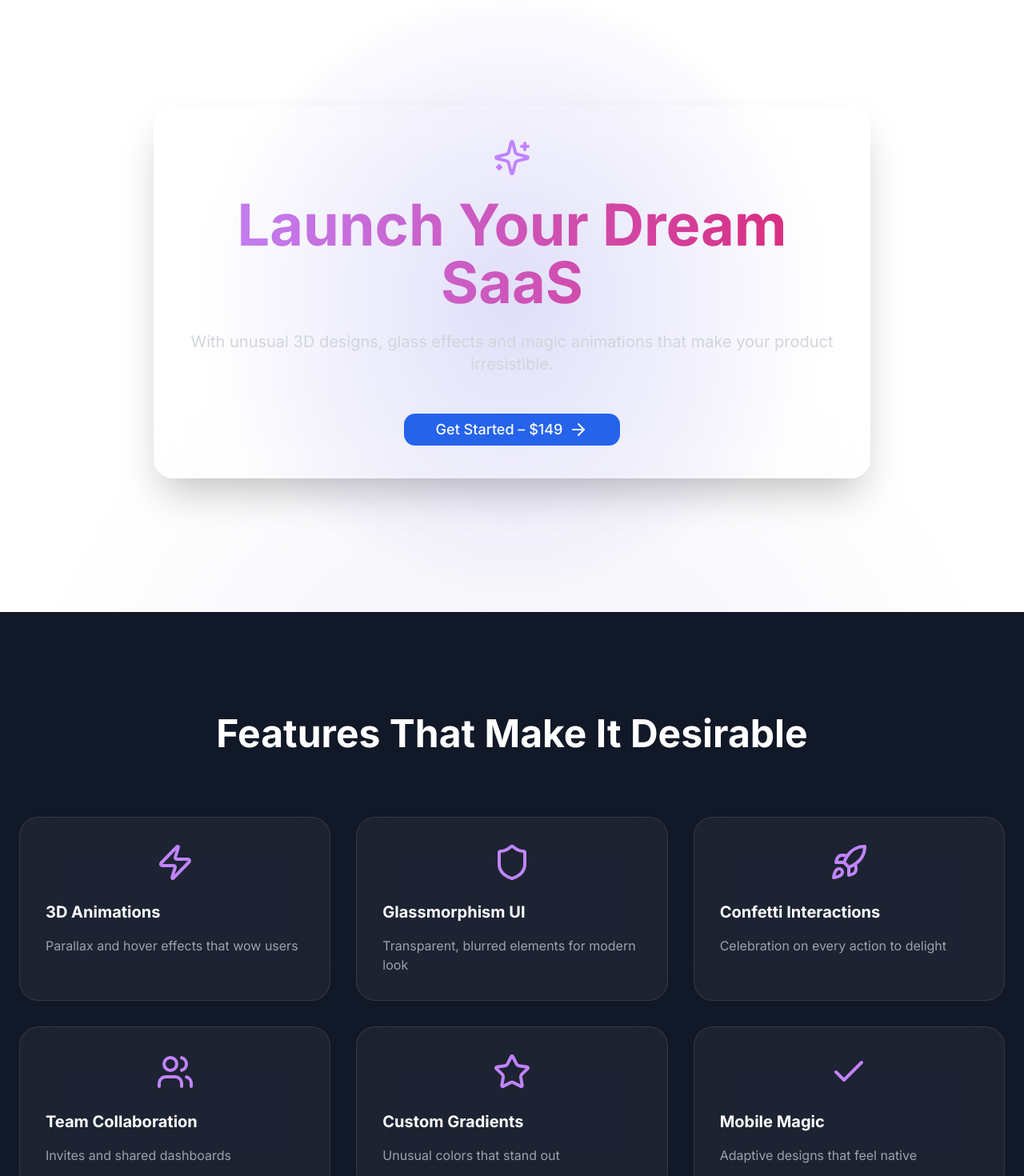
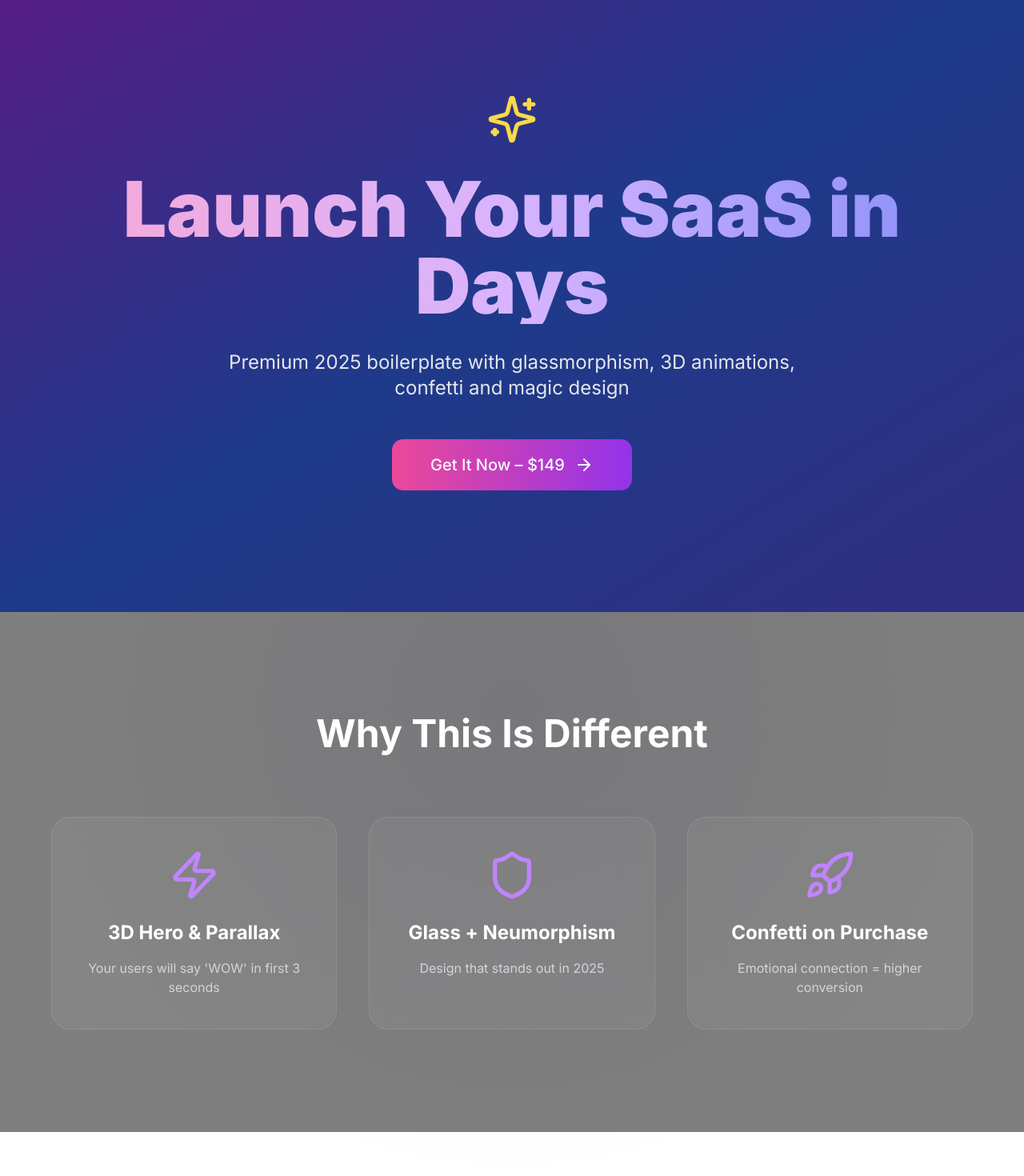
Before and after one commit to mickeyl11l/my-saas-2025, a Next.js app: page / in a window 1280 px wide. Shown: the part 100-1570 px from the top of the page at 80% size. Built offline with nearby package versions, Linux system fonts and the light colour scheme.

Commit message:
Update page.tsx

```diff
--- a/app/page.tsx
+++ b/app/page.tsx
@@ -1,70 +1,57 @@
 import { Button } from '@/components/ui/button'
-import { ArrowRight, Check, Zap, Shield, Sparkles, Rocket, Star, Users } from 'lucide-react'
-import { motion } from 'framer-motion'
-import { ConfettiButton } from '@/components/ConfettiButton'  // Добавь этот файл ниже
+import { ArrowRight, Zap, Shield, Rocket, Sparkles, Users, Star } from 'lucide-react'
+import { MotionDiv, MotionSection, MotionH1, MotionP } from '@/components/Motion'
+import { ConfettiButton } from '@/components/ConfettiButton'
 
 export default function Home() {
   return (
     <>
-      {/* 3D Parallax Hero with Glassmorphism */}
-      <section className="relative overflow-hidden min-h-screen flex items-center justify-center bg-[radial-gradient(ellipse_at_top, #1b1b4d 0%, #000000 100%)]">
-        <div className="absolute inset-0 bg-grid-white/[0.02] bg-[size:30px_30px]" />
-        <motion.div
-          className="absolute inset-0"
-          style={{ background: 'radial-gradient(circle at 50% 50%, rgba(79, 70, 229, 0.2) 0%, transparent 50%)' }}
-          animate={{
-            scale: [1, 1.05, 1],
-            opacity: [0.8, 1, 0.8],
-          }}
-          transition={{ duration: 5, repeat: Infinity }}
-        />
-        <div className="container mx-auto px-6 text-center z-10">
-          <motion.div
-            initial={{ opacity: 0, y: 100 }}
-            animate={{ opacity: 1, y: 0 }}
-            transition={{ duration: 1, delay: 0.2 }}
-            className="rounded-3xl p-10 bg-white/5 backdrop-blur-xl border border-white/10 shadow-2xl max-w-4xl mx-auto"
-          >
-            <Sparkles className="h-12 w-12 mx-auto mb-6 text-purple-400 animate-spin-slow" />
-            <h1 className="text-7xl font-bold mb-6 bg-gradient-to-r from-purple-400 to-pink-600 bg-clip-text text-transparent">
-              Launch Your Dream SaaS
-            </h1>
-            <p className="text-xl text-gray-300 mb-12">
-              With unusual 3D designs, glass effects and magic animations that make your product irresistible.
-            </p>
-            <ConfettiButton className="text-lg px-10">
-              Get Started – $149 <ArrowRight className="ml-2" />
-            </ConfettiButton>
-          </motion.div>
-        </div>
-      </section>
+      <MotionSection
+        initial={{ opacity: 0 }}
+        animate={{ opacity: 1 }}
+        transition={{ duration: 1 }}
+        className="relative min-h-screen flex items-center justify-center overflow-hidden bg-gradient-to-br from-purple-900 via-blue-900 to-indigo-900"
+      >
+        <div className="absolute inset-0 bg-grid-white/[0.03] bg-[size:60px_60px]" />
+        <MotionDiv
+          initial={{ y: 100, opacity: 0 }}
+          animate={{ y: 0, opacity: 1 }}
+          transition={{ duration: 1.2 }}
+          className="relative z-10 text-center px-6"
+        >
+          <Sparkles className="h-16 w-16 mx-auto mb-8 text-yellow-300 animate-pulse" />
+          <MotionH1 className="text-6xl md:text-8xl font-black mb-8 bg-gradient-to-r from-pink-300 via-purple-300 to-indigo-400 bg-clip-text text-transparent">
+            Launch Your SaaS in Days
+          </MotionH1>
+          <MotionP className="text-2xl text-gray-200 mb-12 max-w-3xl mx-auto">
+            Premium 2025 boilerplate with glassmorphism, 3D animations, confetti and magic design
+          </MotionP>
+          <ConfettiButton size="lg" className="text-xl px-12 py-8 bg-gradient-to-r from-pink-500 to-purple-600 hover:from-pink-600 hover:to-purple-700">
+            Get It Now – $149 <ArrowRight className="ml-3 h-6 w-6" />
+          </ConfettiButton>
+        </MotionDiv>
+      </MotionSection>
 
-      {/* Glassmorphism Features with Neomorphic Cards */}
-      <section className="py-32 bg-gray-900">
-        <div className="container mx-auto px-6">
-          <h2 className="text-5xl font-bold text-center mb-20 text-white">
-            Features That Make It Desirable
-          </h2>
-          <div className="grid md:grid-cols-3 gap-8">
+      <section className="py-32 bg-black/50">
+        <div className="container mx-auto px-6 text-center">
+          <h2 className="text-5xl font-bold mb-20 text-white">Why This Is Different</h2>
+          <div className="grid md:grid-cols-3 gap-10 max-w-6xl mx-auto">
             {[
-              { icon: Zap, title: "3D Animations", desc: "Parallax and hover effects that wow users" },
-              { icon: Shield, title: "Glassmorphism UI", desc: "Transparent, blurred elements for modern look" },
-              { icon: Rocket, title: "Confetti Interactions", desc: "Celebration on every action to delight" },
-              { icon: Users, title: "Team Collaboration", desc: "Invites and shared dashboards" },
-              { icon: Star, title: "Custom Gradients", desc: "Unusual colors that stand out" },
-              { icon: Check, title: "Mobile Magic", desc: "Adaptive designs that feel native" },
+              { icon: Zap, title: "3D Hero & Parallax", desc: "Your users will say 'WOW' in first 3 seconds" },
+              { icon: Shield, title: "Glass + Neumorphism", desc: "Design that stands out in 2025" },
+              { icon: Rocket, title: "Confetti on Purchase", desc: "Emotional connection = higher conversion" },
             ].map((f, i) => (
-              <motion.div
+              <MotionDiv
                 key={i}
-                initial={{ opacity: 0, y: 50 }}
+                initial={{ opacity: 0, y: 60 }}
                 whileInView={{ opacity: 1, y: 0 }}
-                transition={{ duration: 0.5, delay: i * 0.1 }}
-                className="rounded-3xl p-8 bg-white/5 backdrop-blur-xl border border-white/10 shadow-neumorphic hover:shadow-neumorphic-hover transition-shadow"
+                transition={{ delay: i * 0.2 }}
+                className="glass rounded-3xl p-10 border border-white/10 hover:border-purple-500/50 transition-all"
               >
-                <f.icon className="h-12 w-12 mx-auto mb-6 text-purple-400" />
-                <h3 className="text-xl font-bold mb-4 text-white">{f.title}</h3>
-                <p className="text-gray-400">{f.desc}</p>
-              </motion.div>
+                <f.icon className="h-16 w-16 mx-auto mb-6 text-purple-400" />
+                <h3 className="text-2xl font-bold text-white mb-4">{f.title}</h3>
+                <p className="text-gray-300">{f.desc}</p>
+              </MotionDiv>
             ))}
           </div>
         </div>
```
